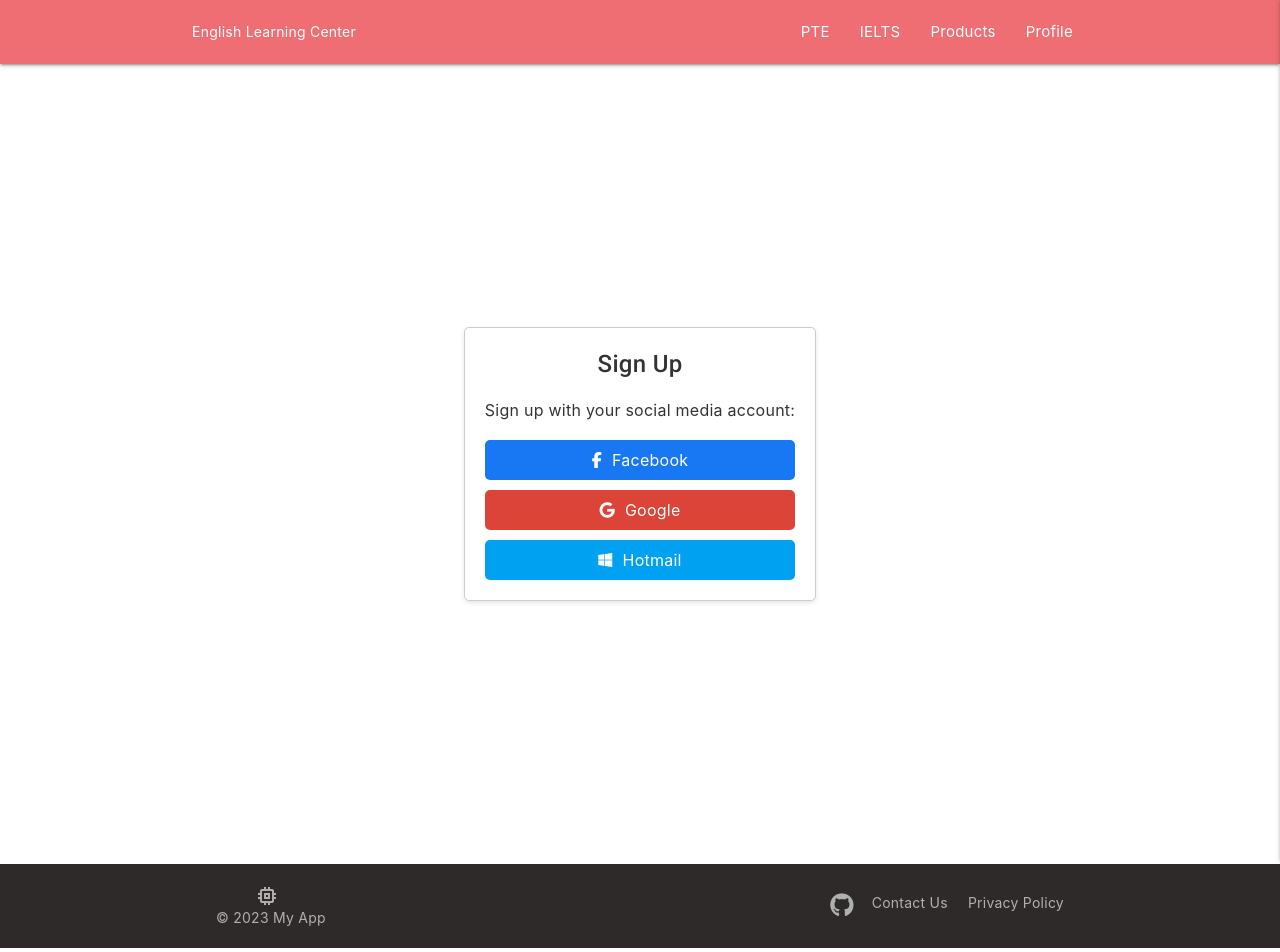
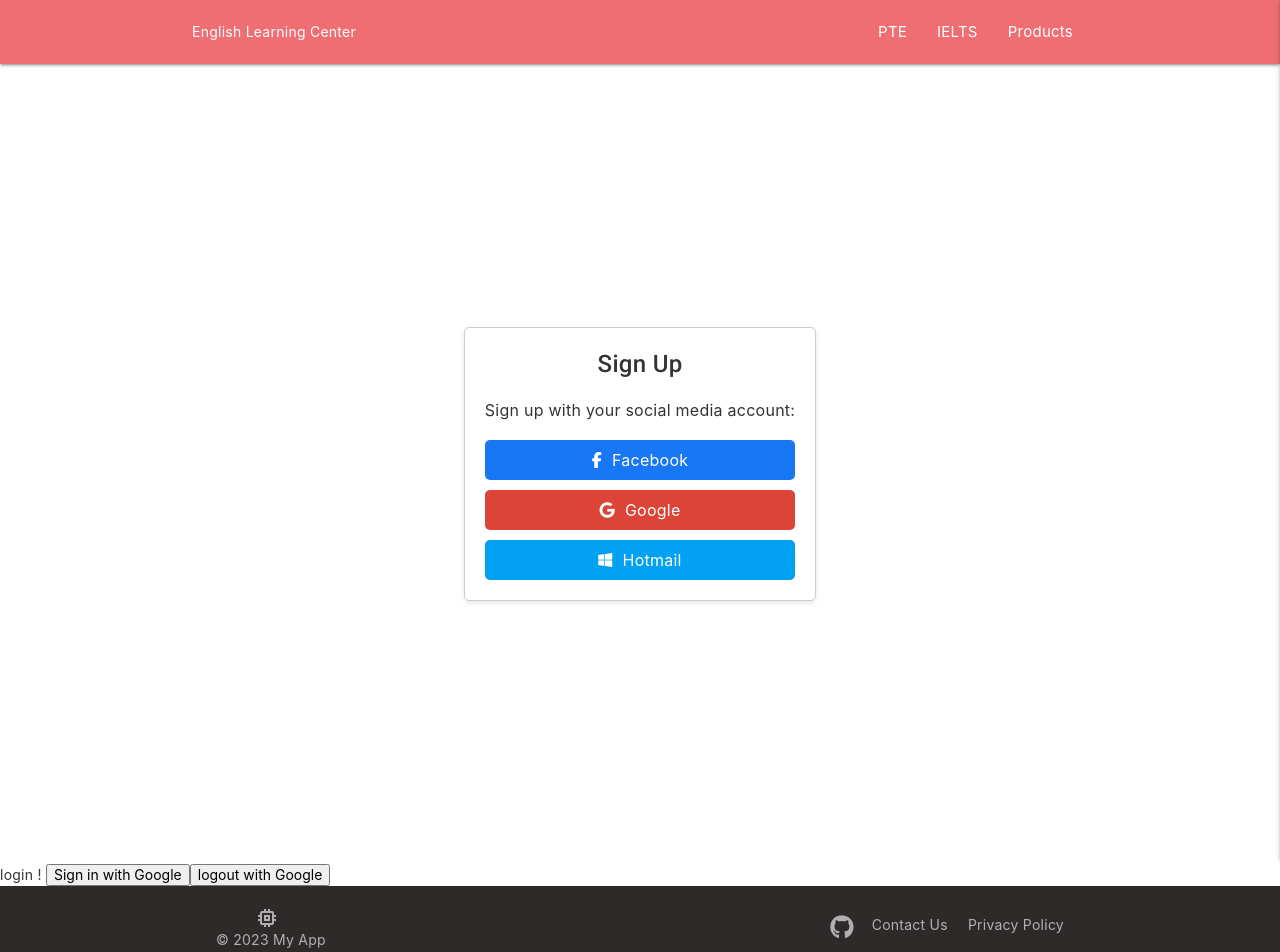
Before and after one commit to jadidihosein68/EnglishPractice, an Angular app: page /register in a window 1280 px wide. Shown: the top 952 px of the page. Built offline with nearby package versions, Linux system fonts and the light colour scheme.

Commit message:
add guard

```diff
--- a/src/app/app-routing.module.ts
+++ b/src/app/app-routing.module.ts
@@ -9,7 +9,7 @@
 import { RegisterComponent } from './register/register.component';
 import { LandingComponent } from './landing/landing.component';
 import { PageNotFoundComponent } from './page-not-found/page-not-found.component';
-
+import { AuthGuard } from './services/guard/auth.guard';
 
 
 const routes: Routes = [
@@ -19,7 +19,7 @@
   { path: 'products', component: ProductsComponent },
   { path: 'register', component: RegisterComponent },
   { path: 'courses', component: CoursesComponent },
-  { path: 'profile', component: ProfileComponent  },
+  { path: 'profile', component: ProfileComponent,  canActivate: [AuthGuard]  },
   { path: '', component : LandingComponent },
   { path: '**',  component: PageNotFoundComponent }
 ];
--- a/src/app/app.module.ts
+++ b/src/app/app.module.ts
@@ -28,6 +28,7 @@
 import { MatFormFieldModule } from '@angular/material/form-field';
 import { MatInputModule } from '@angular/material/input';
 import { ProfileComponent } from './profile/profile.component';
+import { loginComponent } from '../app/login/login.component';
 
 @NgModule({
   declarations: [
@@ -44,6 +45,7 @@
     FilterComponent,
     CourseListItemComponent,
     ProfileComponent,
+    loginComponent
 
   ],
   imports: [
--- /dev/null
+++ b/src/app/login/login.component.html
@@ -0,0 +1,10 @@
+login !
+<button (click)="login()">
+    Sign in with Google
+  </button>
+
+
+
+  <button (click)="logout()">
+    logout with Google
+  </button>
--- /dev/null
+++ b/src/app/login/login.component.ts
@@ -0,0 +1,29 @@
+import { Component, OnInit } from '@angular/core';
+import { AuthService } from '../../app/services/auth.service';
+
+
+
+@Component({
+  selector: 'login-component',
+  templateUrl: './login.component.html',
+  styleUrls: ['./login.component.scss']
+})
+export class loginComponent  {
+  constructor(private authService: AuthService){}
+
+login(){
+
+  console.log("login");
+  this.authService.login();
+}
+
+
+logout(){
+
+  console.log("logout");
+  this.authService.logout();
+}
+
+
+
+}
--- a/src/app/navbar/navbar.component.html
+++ b/src/app/navbar/navbar.component.html
@@ -6,7 +6,7 @@
       <li><a routerLink="/pte" routerLinkActive="active-link">PTE</a></li>
       <li><a routerLink="/ielts" routerLinkActive="active-link">IELTS</a></li>
       <li><a routerLink="/products" routerLinkActive="active-link">Products</a></li>
-      <li><a routerLink="/profile" routerLinkActive="active-link">Profile</a></li>
+      <li><a routerLink="/profile" routerLinkActive="active-link" *ngIf="authService.isLoggedIn()">Profile</a></li>
     </ul>
   </div>
 </nav>
@@ -15,4 +15,5 @@
   <li><a routerLink="/pte" routerLinkActive="active-link" class="sidenav-close" >PTE</a></li>
   <li><a routerLink="/ielts" routerLinkActive="active-link" class="sidenav-close">IELTS</a></li>
   <li><a routerLink="/products" routerLinkActive="active-link" class="sidenav-close">Products</a></li>
+  <li><a routerLink="/products" routerLinkActive="active-link" class="sidenav-close" *ngIf="authService.isLoggedIn()">Profile</a></li>
 </ul>
--- a/src/app/navbar/navbar.component.scss
+++ b/src/app/navbar/navbar.component.scss
@@ -10,3 +10,11 @@
   nav ul li a:hover {
     background-color: rgba(0, 0, 0, 0.1);
   }
+
+
+  .profile-picture {
+    width: 40px;
+    height: 40px;
+    margin-left: 10px;
+    vertical-align: middle;
+  }
--- a/src/app/navbar/navbar.component.ts
+++ b/src/app/navbar/navbar.component.ts
@@ -1,4 +1,6 @@
 import { Component, OnInit  } from '@angular/core';
+import { AuthService } from '../services/auth.service';
+
 declare var M: any;
 @Component({
   selector: 'app-navbar',
@@ -6,9 +8,15 @@
   styleUrls: ['./navbar.component.scss']
 })
 export class NavbarComponent {
+
+
+  constructor(
+    public authService: AuthService
+) { }
+
   title = 'angular-responsive-navbar';
   isCollapsed = true;
-
+  userImageUrl: string | null = null;
 
 
   ngOnInit() {
--- a/src/app/register/register.component.html
+++ b/src/app/register/register.component.html
@@ -19,3 +19,4 @@
   </div>
 
 </div>
+<login-component></login-component>
--- /dev/null
+++ b/src/app/services/auth.service.ts
@@ -0,0 +1,20 @@
+import { Injectable } from '@angular/core';
+
+@Injectable({
+  providedIn: 'root',
+})
+export class AuthService {
+  private isAuthenticated = false;
+
+  login(): void {
+    this.isAuthenticated = true;
+  }
+
+  logout(): void {
+    this.isAuthenticated = false;
+  }
+
+  isLoggedIn(): boolean {
+    return this.isAuthenticated;
+  }
+}
--- /dev/null
+++ b/src/app/services/guard/auth.guard.ts
@@ -0,0 +1,29 @@
+import { Injectable } from '@angular/core';
+import {
+  CanActivate,
+  ActivatedRouteSnapshot,
+  RouterStateSnapshot,
+  UrlTree,
+  Router,
+} from '@angular/router';
+import { Observable } from 'rxjs';
+import { AuthService } from '../auth.service';
+
+@Injectable({
+  providedIn: 'root',
+})
+export class AuthGuard implements CanActivate {
+  constructor(private authService: AuthService, private router: Router) {}
+
+  canActivate(
+    route: ActivatedRouteSnapshot,
+    state: RouterStateSnapshot,
+  ): Observable<boolean | UrlTree> | Promise<boolean | UrlTree> | boolean | UrlTree {
+    if (this.authService.isLoggedIn()) {
+      return true;
+    } else {
+      this.router.navigate(['/login']);
+      return false;
+    }
+  }
+}
```
Also changed, not shown: src/app/login/login.component.scss (added), 1 other file (tests, documents, lock files or other folders).
